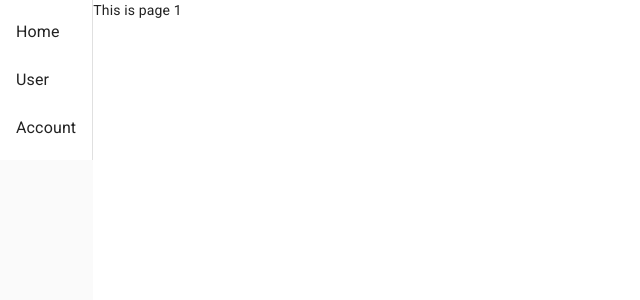
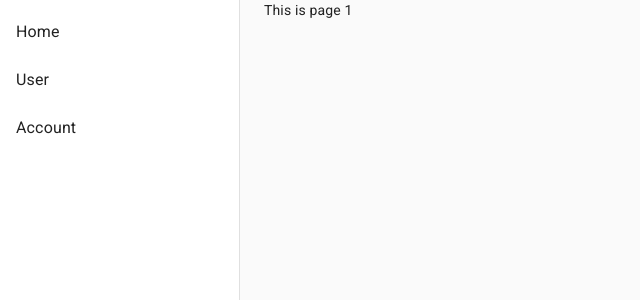
Before and after one commit to joserogeriofilho/material-ui-poc, a React (Create React App) app: page / in a window 1280 px wide. Shown: the top 300 px of the page, without its empty margins (0-640 px from the left). Built offline with nearby package versions, Linux system fonts and the light colour scheme.

Commit message:
Encapsulating the structure of navigation into Layout components separating the content's code from Drawers and AppBars code

```diff
--- a/package.json
+++ b/package.json
@@ -4,6 +4,7 @@
   "private": true,
   "dependencies": {
     "@material-ui/core": "^4.2.1",
+    "@material-ui/icons": "^4.2.1",
     "react": "^16.8.6",
     "react-dom": "^16.8.6",
     "react-router-dom": "^5.0.1",
--- a/src/components/CustomNavigationDrawer.js
+++ /dev/null
@@ -1,83 +0,0 @@
-import React, { Component } from 'react'
-import { Link, withRouter } from 'react-router-dom'
-import withStyles from '@material-ui/styles/withStyles';
-import { Link as MaterialLink } from '@material-ui/core';
-import List from '@material-ui/core/List';
-import ListItem from '@material-ui/core/ListItem';
-import ListItemText from '@material-ui/core/ListItemText';
-import Drawer from '@material-ui/core/Drawer';
-import Hidden from '@material-ui/core/Hidden';
-
-
-const Menu = [
-    {
-        label: "Home",
-        pathname: "/page1"
-    },
-    {
-        label: "User",
-        pathname: "/page2"
-    },
-    {
-        label: "Account",
-        pathname: "/page3"
-    }
-];
-
-const styles = theme => ({
-    drawerPaper: {
-      position: 'static'
-    }
-  });
-
-
-export class CustomNavigationDrawer extends Component {
-
-    render(){
-        const { classes } = this.props;
-
-        return(
-        <React.Fragment>
-            <Hidden xsDown implementation="css">
-                <Drawer
-                anchor="left"
-                variant="permanent"
-                classes={{paper: classes.drawerPaper}}>
-                    <List>
-                        {Menu.map((item, index) => (
-                            <ListItem
-                                component={item.external ? MaterialLink : Link}
-                                href={item.external ? item.pathname : null}
-                                to={item.external ? null : {pathname: item.pathname, search: this.props.location.search}}
-                                button key={item.label}>
-                                <ListItemText primary={item.label} />
-                            </ListItem>
-                        ))}
-                    </List>
-                </Drawer>
-            </Hidden>
-
-            <Hidden smUp implementation="css">
-                <Drawer
-                anchor="left"
-                variant="temporary"
-                open={false}>
-                    <List>
-                        {Menu.map((item, index) => (
-                            <ListItem
-                                component={item.external ? MaterialLink : Link}
-                                href={item.external ? item.pathname : null}
-                                to={item.external ? null : {pathname: item.pathname, search: this.props.location.search}}
-                                button key={item.label}>
-                                <ListItemText primary={item.label} />
-                            </ListItem>
-                        ))}
-                    </List>
-                </Drawer>
-            </Hidden>
-        </React.Fragment>
-        );
-    }
-}
-
-export default withRouter(withStyles(styles)(CustomNavigationDrawer));
--- /dev/null
+++ b/src/components/DrawerTopBarLayout.js
@@ -0,0 +1,132 @@
+import React, { Component } from 'react'
+import { Link, withRouter } from 'react-router-dom'
+import withStyles from '@material-ui/styles/withStyles';
+import { Link as MaterialLink } from '@material-ui/core';
+import List from '@material-ui/core/List';
+import ListItem from '@material-ui/core/ListItem';
+import ListItemText from '@material-ui/core/ListItemText';
+import Drawer from '@material-ui/core/Drawer';
+import Hidden from '@material-ui/core/Hidden';
+import AppBar from '@material-ui/core/AppBar';
+import Toolbar from '@material-ui/core/Toolbar';
+import Typography from '@material-ui/core/Typography';
+import IconButton from '@material-ui/core/IconButton';
+import MenuIcon from '@material-ui/icons/Menu';
+
+
+const Menu = [
+    {
+        label: "Home",
+        pathname: "/page1"
+    },
+    {
+        label: "User",
+        pathname: "/page2"
+    },
+    {
+        label: "Account",
+        pathname: "/page3"
+    }
+];
+
+const styles = theme => ({
+    height100: {
+        height: '100%'
+    },
+    wrapper: {
+        display: 'flex',
+        height: '100%'
+      },
+    content: {
+        width: '100%'
+    },
+    drawerPaper: {
+      position: 'static',
+      width: '240px'
+    }
+  });
+
+
+export class DrawerTopBarLayout extends Component {
+
+    state = {
+        openDrawer: false
+    };
+
+    mobileMenuOpen = (event) => {
+        this.setState({ openDrawer: true });
+    }
+
+    mobileMenuClose = (event) => {
+        this.setState({ openDrawer: false });
+    }
+
+    render(){
+        const { classes } = this.props;
+
+        return(
+
+        <div className={classes.wrapper}>
+            <div>
+                <Hidden className={classes.height100} xsDown implementation="css">
+                    <Drawer
+                    anchor="left"
+                    variant="permanent"
+                    classes={{paper: classes.drawerPaper, docked: classes.height100}}>
+                        <List>
+                            {Menu.map((item, index) => (
+                                <ListItem
+                                    component={item.external ? MaterialLink : Link}
+                                    href={item.external ? item.pathname : null}
+                                    to={item.external ? null : {pathname: item.pathname, search: this.props.location.search}}
+                                    button key={item.label}>
+                                    <ListItemText primary={item.label} />
+                                </ListItem>
+                            ))}
+                        </List>
+                    </Drawer>
+                </Hidden>
+
+                <Hidden smUp implementation="css">
+                    <Drawer
+                    anchor="left"
+                    variant="temporary"
+                    open={false}>
+                        <List>
+                            {Menu.map((item, index) => (
+                                <ListItem
+                                    component={item.external ? MaterialLink : Link}
+                                    href={item.external ? item.pathname : null}
+                                    to={item.external ? null : {pathname: item.pathname, search: this.props.location.search}}
+                                    button key={item.label}>
+                                    <ListItemText primary={item.label} />
+                                </ListItem>
+                            ))}
+                        </List>
+                    </Drawer>
+                </Hidden>
+            </div>
+
+            <div className={classes.content}>
+                <Hidden smUp implementation="css">
+                    <AppBar position="static">
+                        <Toolbar>
+                            <IconButton edge="start" className={classes.menuButton} color="inherit" aria-label="Menu">
+                                <MenuIcon />
+                            </IconButton>
+
+                            <Typography variant="h6" className={classes.title}>
+                                {this.props.title}
+                            </Typography>
+                        </Toolbar>
+                    </AppBar>
+                </Hidden>
+
+                {this.props.children}
+            </div>
+        </div>
+        );
+    }
+}
+
+export default withRouter(withStyles(styles)(DrawerTopBarLayout));
--- a/src/pages/Page1.js
+++ b/src/pages/Page1.js
@@ -1,51 +1,26 @@
 import React, { Component } from 'react'
-import CustomNavigationDrawer from '../components/CustomNavigationDrawer'
+import DrawerTopBarLayout from '../components/DrawerTopBarLayout'
 import { withRouter } from 'react-router-dom'
 import withStyles from '@material-ui/styles/withStyles';
+import Container from '@material-ui/core/Container';
 
 
 const styles = theme => ({
-    wrapper: {
-      display: 'flex',
-      height: '100%'
-    },
-    navDrawer: {
-      height: '100%'
-    },
-    content: {
-      backgroundColor: '#fff',
-      width: '100%',
-      height: '100%'
-    }
+
   });
 
 
 export class Page1 extends Component {
 
-    state = {
-        openDrawer: false
-      };
-
-      mobileMenuOpen = (event) => {
-        this.setState({ openDrawer: true });
-      }
-
-      mobileMenuClose = (event) => {
-        this.setState({ openDrawer: false });
-      }
-
     render(){
         const { classes } = this.props;
 
         return (
-            <div className={classes.wrapper}>
-            <div className={classes.navDrawer}>
-              <CustomNavigationDrawer />
-            </div>
-            <div className={classes.content}>
+          <DrawerTopBarLayout>
+            <Container>
               This is page 1
-            </div>
-          </div>
+            </Container>
+          </DrawerTopBarLayout>
         );
     }
 
```
